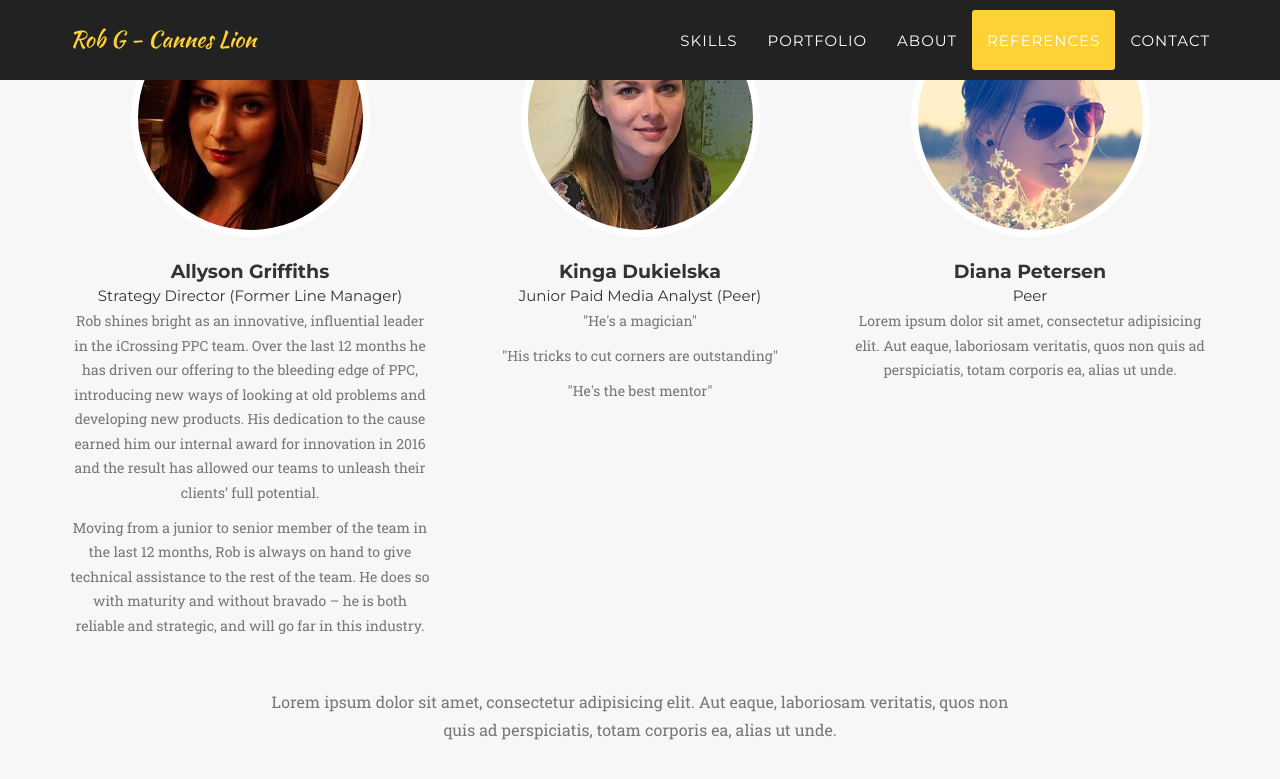
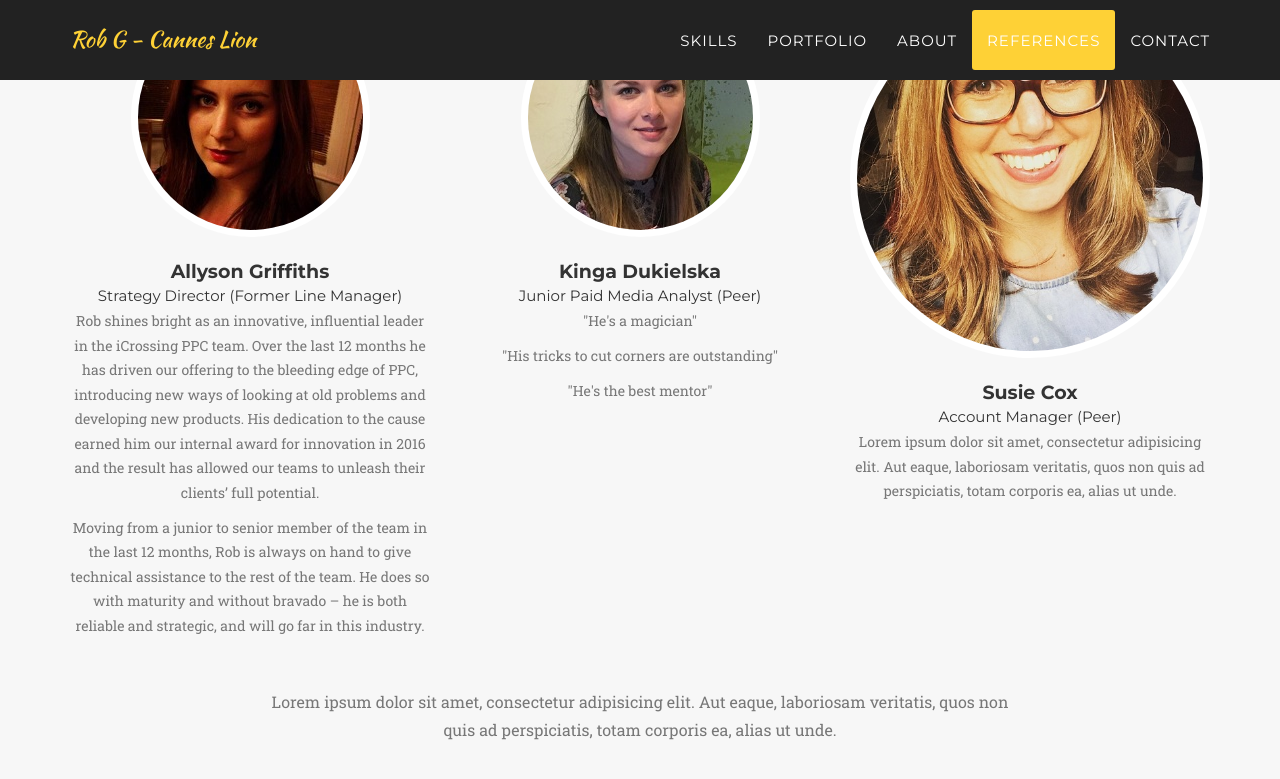
Before and after one commit to canneslionrobg/canneslionrobg.github.io, a Jekyll site: the page index.html, which Jekyll copies as it is, in a window 1280 px wide and 900 px high, scrolled down 4530 px. Shown: the top 779 px of the window. Built offline with Jekyll 4.4.1, drawn with Linux system fonts in a browser that asks for light colours; some web fonts are replaced.

Commit message:
update portfolio

```diff
--- a/index.html
+++ b/index.html
@@ -368,8 +368,8 @@ height="0" width="0" style="display:none;visibility:hidden"></iframe></noscript>
                 <div class="col-sm-4">
                     <div class="team-member">
                         <img src="img/team/3.jpg" class="img-responsive img-circle" alt="">
-                        <h4>Diana Petersen</h4>
-                        <h5>Peer</h5>
+                        <h4>Susie Cox</h4>
+                        <h5>Account Manager (Peer)</h5>
                         <p class="text-muted">Lorem ipsum dolor sit amet, consectetur adipisicing elit. Aut eaque, laboriosam veritatis, quos non quis ad perspiciatis, totam corporis ea, alias ut unde.</p>
                     </div>
                 </div>
```
Also changed, not shown: img/team/3.jpg.
